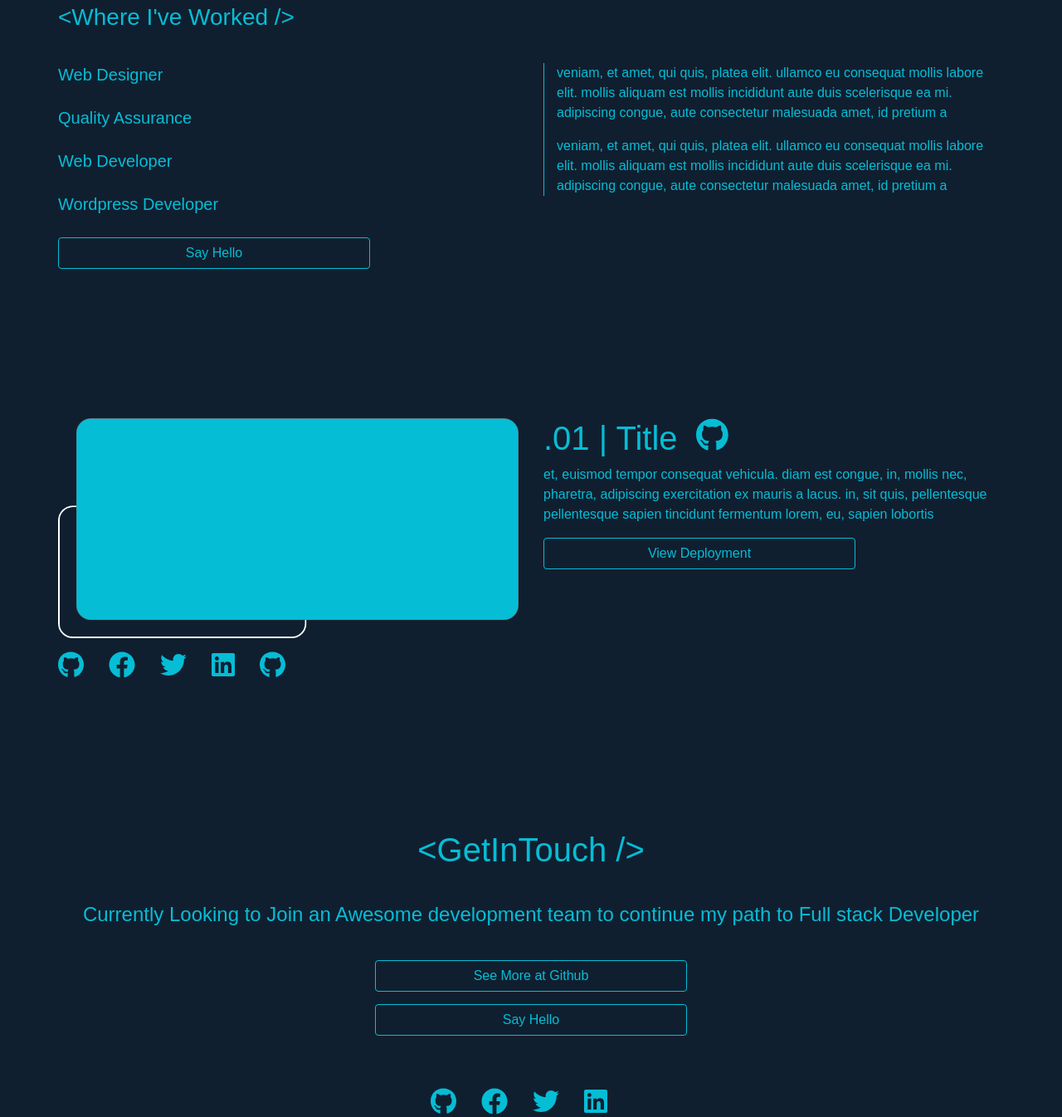
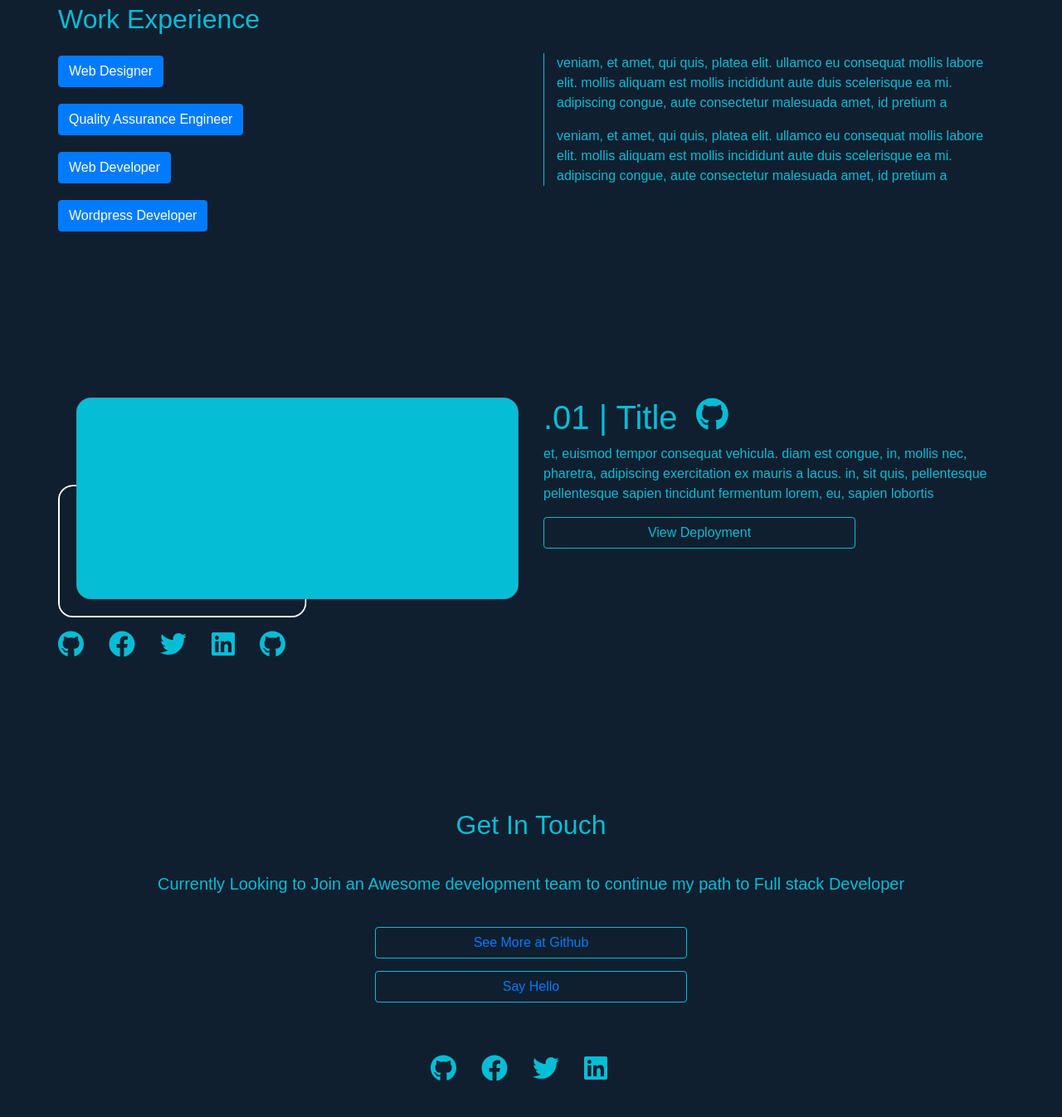
Before and after one commit to Bisrad/sanity-gatsby-portfolio, a Gatsby site: page / in a window 1280 px wide. Shown: the part 1377-2723 px from the top of the page at 83% size. Built offline with nearby package versions, Linux system fonts and the light colour scheme; Gatsby itself is replaced by a stand-in of ours; a web font is replaced by a local one.

Commit message:
set up working links

```diff
--- a/src/components/contact.js
+++ b/src/components/contact.js
@@ -3,6 +3,7 @@ import { Container, Button, Row } from 'react-bootstrap';
 import styled from 'styled-components';
 import { FontAwesomeIcon } from '@fortawesome/react-fontawesome';
 import { faGithub, faFacebook, faTwitter, faLinkedin } from '@fortawesome/free-brands-svg-icons'
+import { Link } from "gatsby";
 
 const MainButton = styled.div`
     display: flex;
@@ -24,18 +25,19 @@ class Contact extends React.Component {
     render() {
         return(
             <Container id='contact' style={{ padding: 50 }} >
-            <h1 style={{ textAlign: 'center',  marginBottom:'2.5rem'  }}>{"<"}GetInTouch   {"/>"}</h1>
-                  <h4 style={{ textAlign: 'center', marginBottom:'2.5rem' }}>
+            <h2 style={{ textAlign: 'center',  marginBottom:'2.5rem'  }}>Get In Touch</h2>
+                  <h5 style={{ textAlign: 'center', marginBottom:'2.5rem' }}>
                         Currently Looking to Join an Awesome development team
                         to continue my path to Full stack Developer
-                  </h4>
+                  </h5>
                   <MainButton>
                     <Row>
                         <Button
                             variant="default"
                             style={{ width: 350, borderColor: '#06BDD6', backgroundColor: 'none', color: '#06BDD6'  }}
                             >
-                            See More at Github
+                           <Link to='https://github.com/Bisrad'>See More at Github</Link>
+
                         </Button>
                     </Row>
                   </MainButton>
@@ -45,16 +47,32 @@ class Contact extends React.Component {
                             variant="default"
                             style={{ width: 350, borderColor: '#06BDD6', backgroundColor: 'none', color: '#06BDD6'  }}
                             >
-                            Say Hello
+                            <Link to='mailto:bisraddesign@gmail.com'>Say Hello</Link>
                             </Button>
                     </Row>
                   </MainButton>
                     <Row>
                         <LinkStyle>
-                            <FontAwesomeIcon className="icon" icon={faGithub} size='2x' />
-                            <FontAwesomeIcon className="icon" icon={faFacebook} size='2x' />
-                            <FontAwesomeIcon className="icon" icon={faTwitter} size='2x' />
-                            <FontAwesomeIcon className="icon" icon={faLinkedin} size='2x' />
+
+                        <Link to='https://github.com/Bisrad'>
+                        <FontAwesomeIcon className="icon" icon={faGithub} size='2x' />
+                        </Link>
+
+
+                        <Link to='https://www.facebook.com/brad.thompson.543792'>
+                        <FontAwesomeIcon className="icon flex-grow-2" icon={faFacebook} size='2x' />
+                        </Link>
+
+
+                        <Link to='https://twitter.com/Dev_Bread'>
+                        <FontAwesomeIcon className="icon" icon={faTwitter} size='2x' />
+                        </Link>
+
+
+                        <Link to='https://www.linkedin.com/in/brad-thompson-95a88913a/'>
+                        <FontAwesomeIcon className="icon" icon={faLinkedin} size='2x' />
+                        </Link>
+
                         </LinkStyle>
                     </Row>
             </Container>
--- a/src/components/work.js
+++ b/src/components/work.js
@@ -11,35 +11,36 @@ const LeftStyle = styled.div`
         }
 `;
 
+const ButtonStyle = styled.div`
+    width: 350;
+    border-color: '#06BDD6';
+    background-color: 'none';
+    color: '#06BDD6';
+`;
+
 class Work extends React.Component {
     render() {
         return(
             <Container id='work' style={{ borderRight: 3, padding: 50 }}>
                 <Row>
                     <Col>
-                    <h3 style={{ textAlign: 'left',  marginBottom:'2.5rem'  }}>{"<"}Where I've Worked  {"/>"}</h3>
+                    <h2 style={{ marginBottom:'1.5rem'  }}>Work Experience</h2>
                     <Row style={{ margin: 'auto' }}>
                     <ul style={{ margin: 0, padding: 0 }}>
                         <li style={{ paddingBottom: 20 }}>
-                        <h5>Web Designer</h5>
+                        <Button>Web Designer</Button>
                         </li>
                         <li style={{ paddingBottom: 20 }}>
-                        <h5>Quality Assurance</h5>
+                        <Button>Quality Assurance Engineer</Button>
                         </li>
                         <li style={{ paddingBottom: 20 }}>
-                        <h5>Web Developer</h5>
+                        <Button>Web Developer</Button>
                         </li>
                         <li style={{ paddingBottom: 20 }}>
-                        <h5>Wordpress Developer</h5>
+                        <Button>Wordpress Developer</Button>
                         </li>
                     </ul>
                     </Row>
-                        <Button
-                            variant="default"
-                            style={{ width: 350, borderColor: '#06BDD6', backgroundColor: 'none', color: '#06BDD6'  }}
-                            >
-                            Say Hello
-                        </Button>
                     </Col>
                     <Col style={{ margin: 'auto' }}>
                     <LeftStyle>
```
